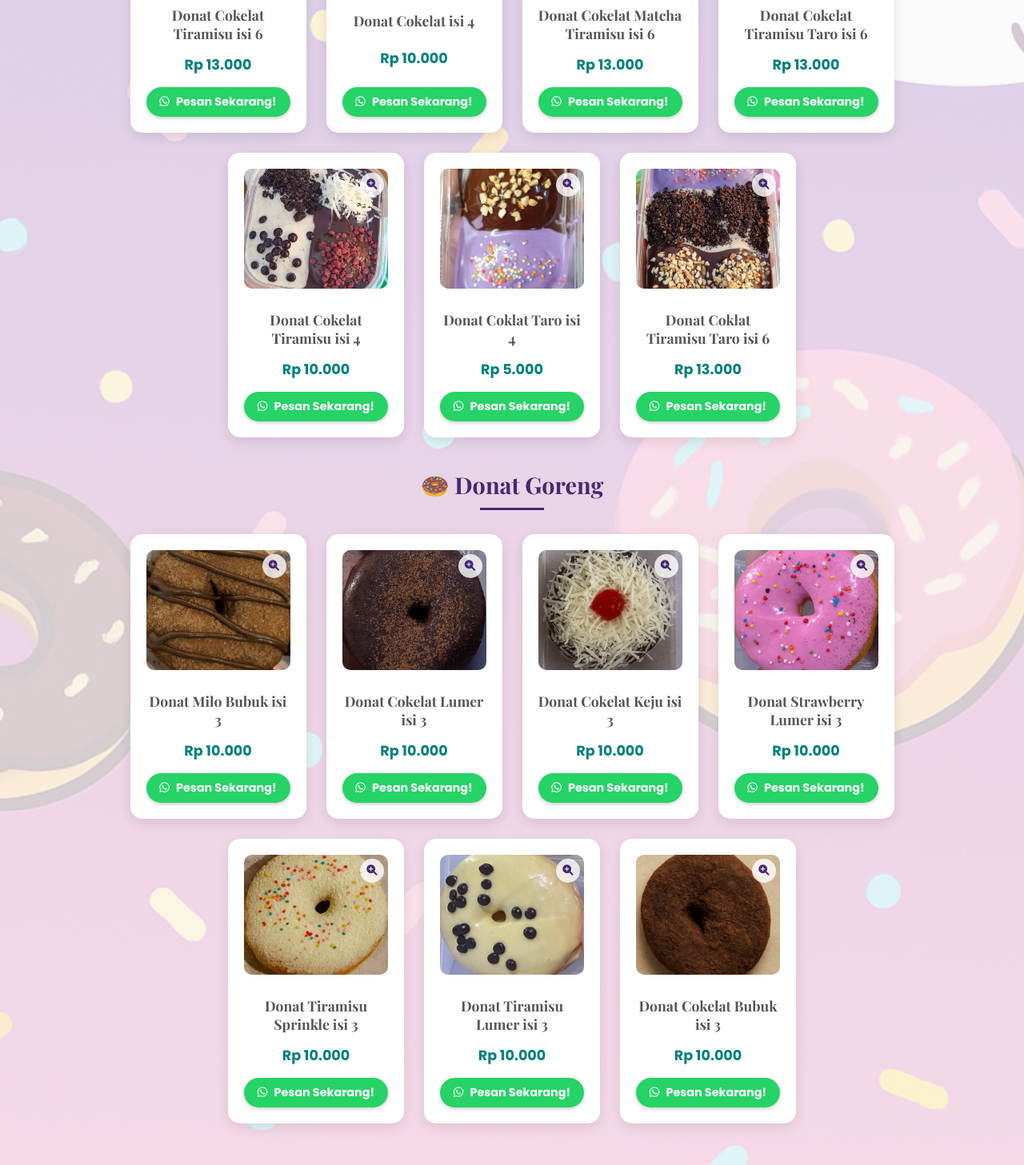
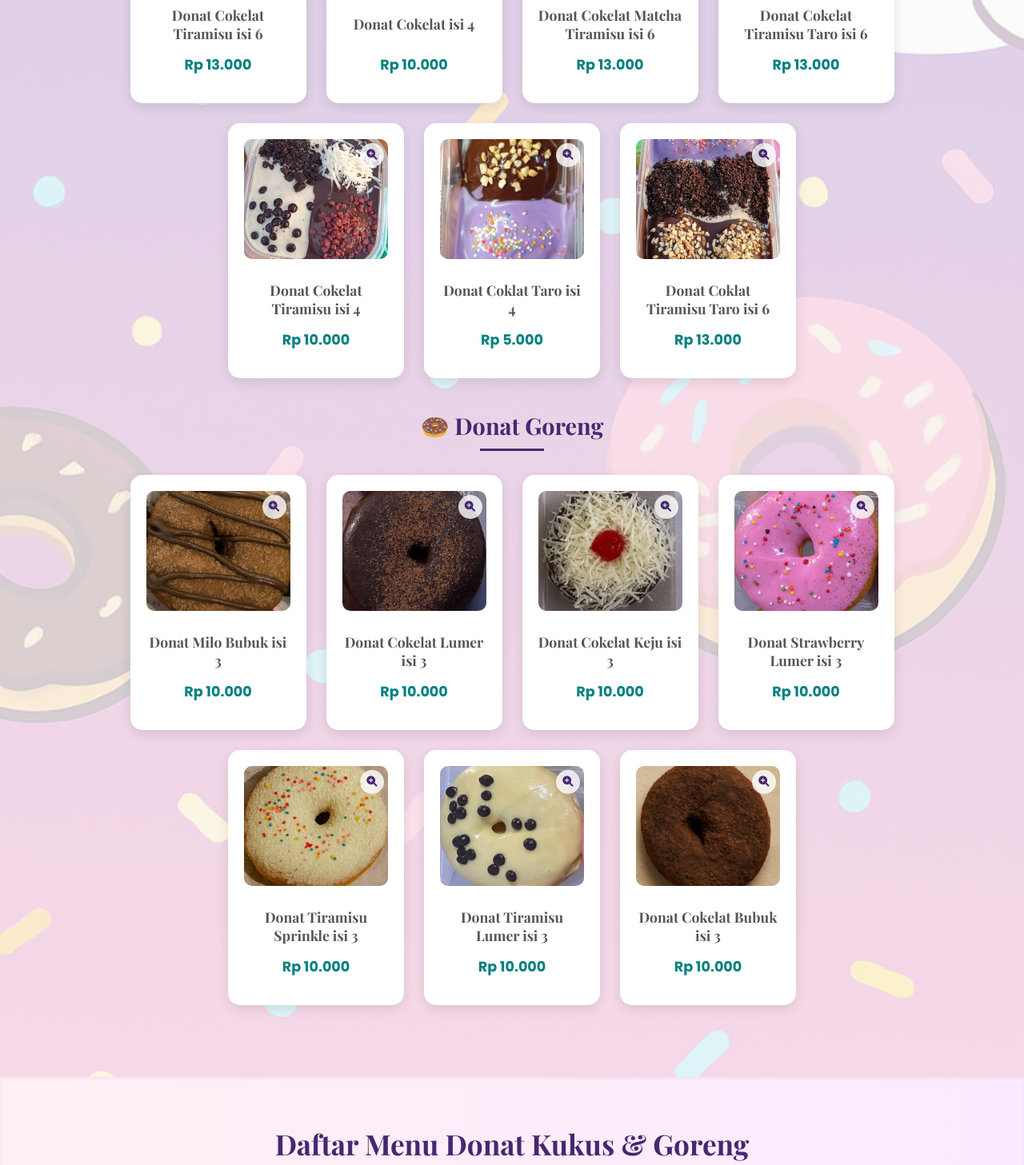
Before and after one commit to Baagaz/DonqueDonutsPwr, a plain HTML site: page daftar produk.html in a window 1280 px wide. Shown: the part 969-2426 px from the top of the page at 80% size. Drawn offline with nearby package versions, Linux system fonts and the light colour scheme.

Commit message:
Update daftar produk.html

```diff
--- a/daftar produk.html
+++ b/daftar produk.html
@@ -638,9 +638,7 @@
                     </div>
                     <h3>Donat Cokelat Tiramisu isi 6</h3>
                     <p>Rp 13.000</p>
-                    <a href="#" class="btn-whatsapp" data-whatsapp-message="Halo, saya ingin pesan Donat Cokelat Tiramisu isi 6 (Rp 13.000)">
-                        <i class="fab fa-whatsapp"></i> Pesan Sekarang!
-                    </a>
+
                 </div>
                 <div class="produk-card">
                     <div class="produk-card-image-container">
@@ -653,9 +651,7 @@
                     </div>
                     <h3>Donat Cokelat isi 4</h3>
                     <p>Rp 10.000</p>
-                    <a href="#" class="btn-whatsapp" data-whatsapp-message="Halo, saya ingin pesan Donat Cokelat isi 4 (Rp 10.000)">
-                        <i class="fab fa-whatsapp"></i> Pesan Sekarang!
-                    </a>
+
                 </div>
                 <div class="produk-card">
                     <div class="produk-card-image-container">
@@ -668,9 +664,7 @@
                     </div>
                     <h3>Donat Cokelat Matcha Tiramisu isi 6</h3>
                     <p>Rp 13.000</p>
-                    <a href="#" class="btn-whatsapp" data-whatsapp-message="Halo, saya ingin pesan Donat Cokelat Matcha Tiramisu isi 6 (Rp 13.000)">
-                        <i class="fab fa-whatsapp"></i> Pesan Sekarang!
-                    </a>
+
                 </div>
                 <div class="produk-card">
                     <div class="produk-card-image-container">
@@ -683,9 +677,7 @@
                     </div>
                     <h3>Donat Cokelat Tiramisu Taro isi 6</h3>
                     <p>Rp 13.000</p>
-                    <a href="#" class="btn-whatsapp" data-whatsapp-message="Halo, saya ingin pesan Donat Cokelat Tiramisu Taro isi 6 (Rp 13.000)">
-                        <i class="fab fa-whatsapp"></i> Pesan Sekarang!
-                    </a>
+
                 </div>
                 <div class="produk-card">
                     <div class="produk-card-image-container">
@@ -698,9 +690,7 @@
                     </div>
                     <h3>Donat Cokelat Tiramisu isi 4</h3>
                     <p>Rp 10.000</p>
-                    <a href="#" class="btn-whatsapp" data-whatsapp-message="Halo, saya ingin pesan Donat Cokelat Tiramisu isi 4 (Rp 10.000)">
-                        <i class="fab fa-whatsapp"></i> Pesan Sekarang!
-                    </a>
+
                 </div>
                 <div class="produk-card">
                     <div class="produk-card-image-container">
@@ -713,9 +703,7 @@
                     </div>
                     <h3>Donat Coklat Taro isi 4</h3>
                     <p>Rp 5.000</p>
-                    <a href="#" class="btn-whatsapp" data-whatsapp-message="Halo, saya ingin pesan Donat Coklat Taro isi 4 (Rp 5.000)">
-                        <i class="fab fa-whatsapp"></i> Pesan Sekarang!
-                    </a>
+
                 </div>
                 <div class="produk-card">
                     <div class="produk-card-image-container">
@@ -728,9 +716,7 @@
                     </div>
                     <h3>Donat Coklat Tiramisu Taro isi 6</h3>
                     <p>Rp 13.000</p>
-                    <a href="#" class="btn-whatsapp" data-whatsapp-message="Halo, saya ingin pesan Donat Coklat Tiramisu Taro isi 6 (Rp 13.000)">
-                        <i class="fab fa-whatsapp"></i> Pesan Sekarang!
-                    </a>
+
                 </div>
             </div>
         </div>
@@ -750,9 +736,7 @@
                     </div>
                     <h3>Donat Milo Bubuk isi 3</h3>
                     <p>Rp 10.000</p>
-                    <a href="#" class="btn-whatsapp" data-whatsapp-message="Halo, saya ingin pesan Donat Milo Bubuk isi 3 (Rp 10.000)">
-                        <i class="fab fa-whatsapp"></i> Pesan Sekarang!
-                    </a>
+
                 </div>
                 <div class="produk-card">
                     <div class="produk-card-image-container">
@@ -765,9 +749,7 @@
                     </div>
                     <h3>Donat Cokelat Lumer isi 3</h3>
                     <p>Rp 10.000</p>
-                    <a href="#" class="btn-whatsapp" data-whatsapp-message="Halo, saya ingin pesan Donat Cokelat Lumer isi 3 (Rp 10.000)">
-                        <i class="fab fa-whatsapp"></i> Pesan Sekarang!
-                    </a>
+
                 </div>
                 <div class="produk-card">
                     <div class="produk-card-image-container">
@@ -780,9 +762,7 @@
                     </div>
                     <h3>Donat Cokelat Keju isi 3</h3>
                     <p>Rp 10.000</p>
-                    <a href="#" class="btn-whatsapp" data-whatsapp-message="Halo, saya ingin pesan Donat Cokelat Keju isi 3 (Rp 10.000)">
-                        <i class="fab fa-whatsapp"></i> Pesan Sekarang!
-                    </a>
+
                 </div>
                 <div class="produk-card">
                     <div class="produk-card-image-container">
@@ -795,9 +775,7 @@
                     </div>
                     <h3>Donat Strawberry Lumer isi 3</h3>
                     <p>Rp 10.000</p>
-                    <a href="#" class="btn-whatsapp" data-whatsapp-message="Halo, saya ingin pesan Donat Strawberry Lumer isi 3 (Rp 10.000)">
-                        <i class="fab fa-whatsapp"></i> Pesan Sekarang!
-                    </a>
+
                 </div>
                 <div class="produk-card">
                     <div class="produk-card-image-container">
@@ -810,9 +788,7 @@
                     </div>
                     <h3>Donat Tiramisu Sprinkle isi 3</h3>
                     <p>Rp 10.000</p>
-                    <a href="#" class="btn-whatsapp" data-whatsapp-message="Halo, saya ingin pesan Donat Tiramisu Sprinkle isi 3 (Rp 10.000)">
-                        <i class="fab fa-whatsapp"></i> Pesan Sekarang!
-                    </a>
+
                 </div>
                 <div class="produk-card">
                     <div class="produk-card-image-container">
@@ -825,9 +801,7 @@
                     </div>
                     <h3>Donat Tiramisu Lumer isi 3</h3>
                     <p>Rp 10.000</p>
-                    <a href="#" class="btn-whatsapp" data-whatsapp-message="Halo, saya ingin pesan Donat Tiramisu Lumer isi 3 (Rp 10.000)">
-                        <i class="fab fa-whatsapp"></i> Pesan Sekarang!
-                    </a>
+
                 </div>
                 <div class="produk-card">
                     <div class="produk-card-image-container">
@@ -840,9 +814,7 @@
                     </div>
                     <h3>Donat Cokelat Bubuk isi 3</h3>
                     <p>Rp 10.000</p>
-                    <a href="#" class="btn-whatsapp" data-whatsapp-message="Halo, saya ingin pesan Donat Cokelat Bubuk isi 3 (Rp 10.000)">
-                        <i class="fab fa-whatsapp"></i> Pesan Sekarang!
-                    </a>
+
                 </div>
             </div>
         </div>
```
